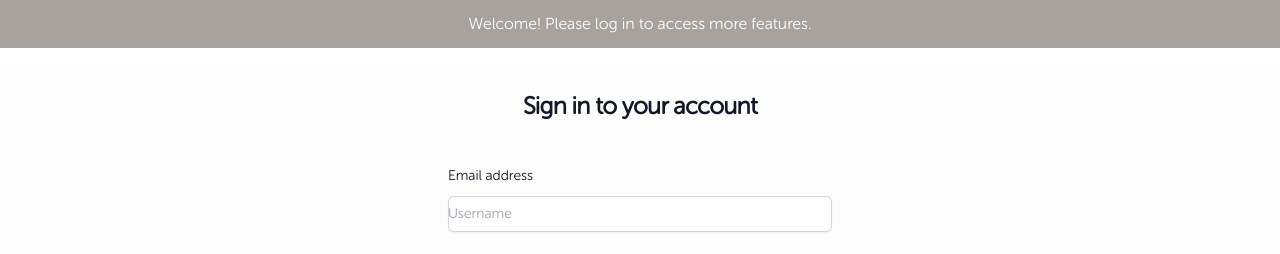
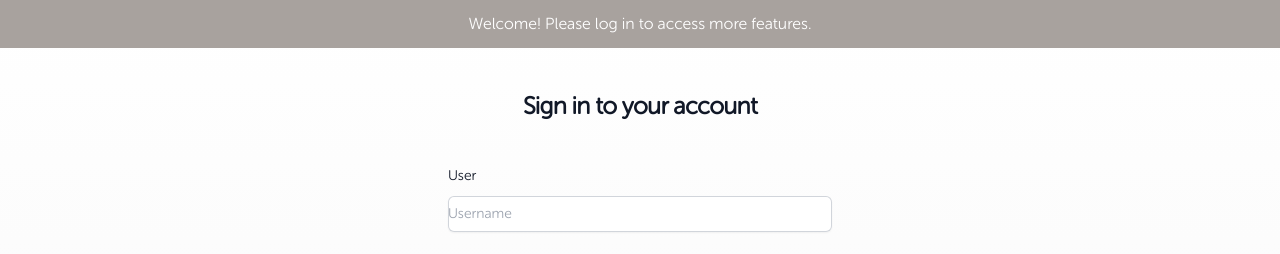
Before and after one commit to rociobuono/proyecto-react, a React (Vite) app: page / in a window 1280 px wide. Shown: the top 254 px of the page. Built offline with nearby package versions, Linux system fonts and the light colour scheme.

Commit message:
cosas front

```diff
--- a/src/Pages/Login.jsx
+++ b/src/Pages/Login.jsx
@@ -34,10 +34,10 @@ const Login = () => {
             </div>
 
             <div className="mt-10 sm:mx-auto sm:w-full sm:max-w-sm">
-                <form action="#" method="POST" className="space-y-6">
+                <form action="/inicio" method="POST" className="space-y-6">
                     <div>
                         <label htmlFor="email" className="block text-sm font-medium leading-6 text-gray-900">
-                            Email address
+                            User
                         </label>
                         <div className="mt-2">
                             <TextInput
@@ -54,7 +54,7 @@ const Login = () => {
                                 Password
                             </label>
                             <div className="text-sm">
-                                <a href="#" className="font-semibold text-stone-500 hover:text-indigo-500">
+                                <a  className="font-semibold text-stone-500 hover:text-indigo-500">
                                     Forgot password?
                                 </a>
                             </div>
```
